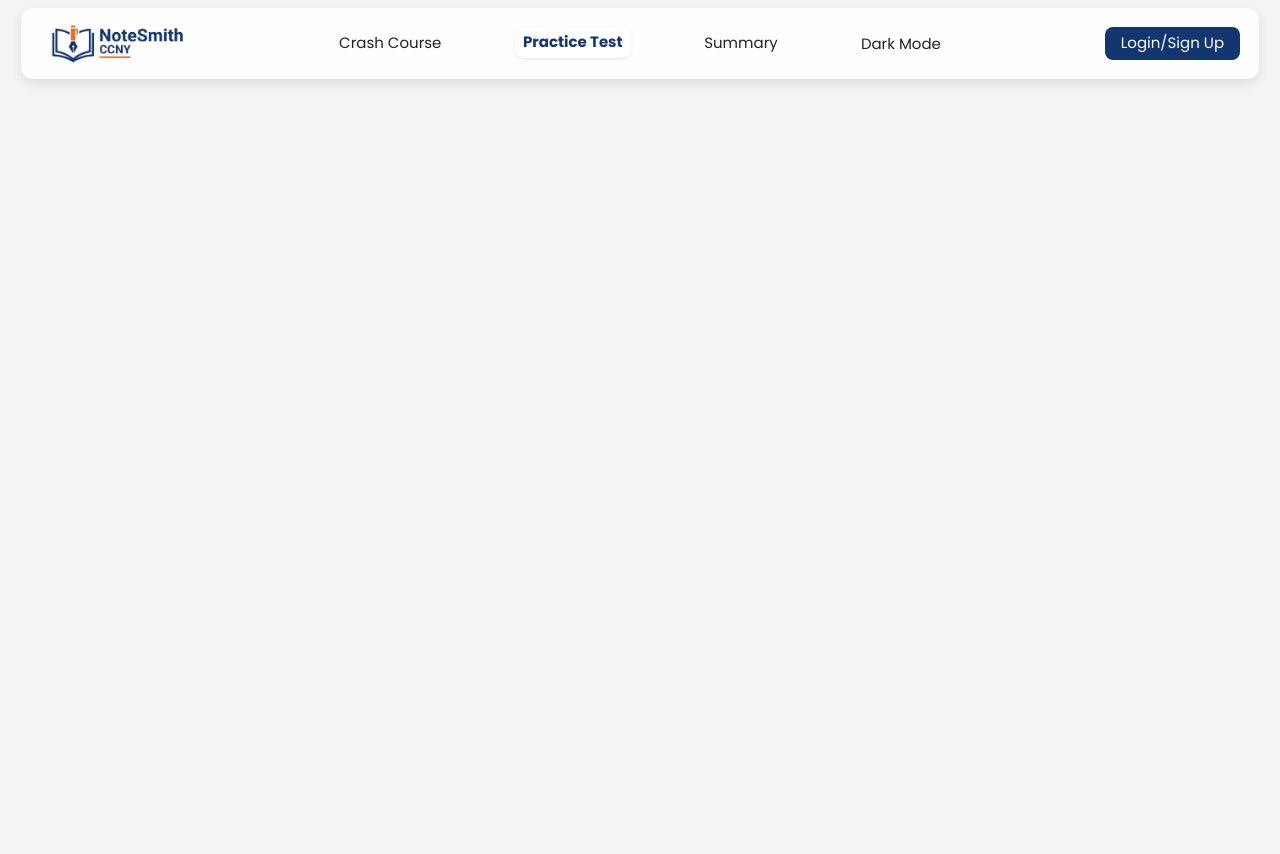
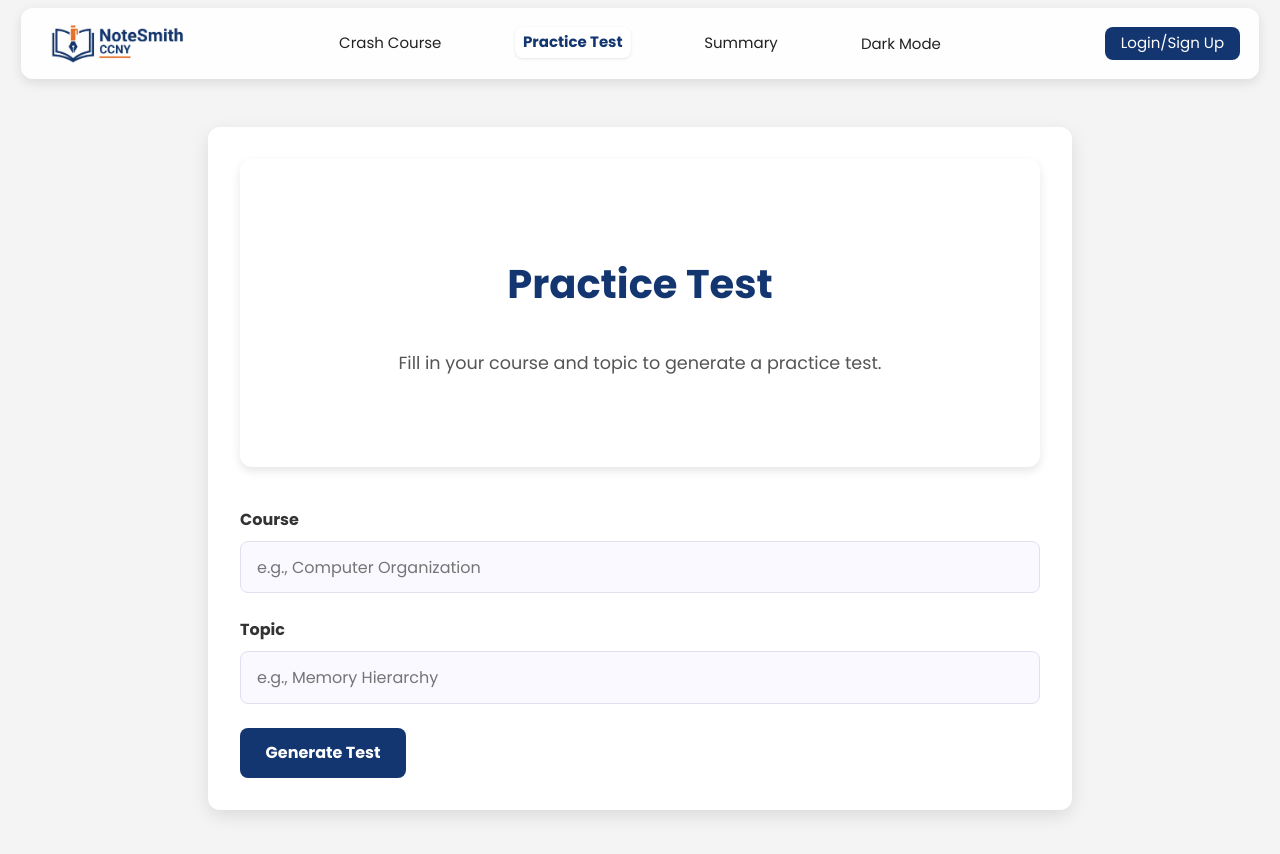
Before and after one commit to Robert-Cabrera/Code7-NoteSmith, a website: page pages/practice_tests.html in a window 1280 px wide. Before the commit the page ends 800 px from the top, so only its background shows below. Drawn offline with Linux system fonts and the light colour scheme.

Commit message:
added form to practice tests

```diff
--- a/pages/practice_tests.html
+++ b/pages/practice_tests.html
@@ -9,40 +9,55 @@
 
 <!DOCTYPE html>
 <html lang="en">
-
 <head>
-    <meta charset="UTF-8">
-    <meta name="viewport" content="width=device-width, initial-scale=1.0">
-    <title>NoteSmith - Practice Test</title>
-    <script src="../scripts/script.js"></script>
-    <link rel="stylesheet" href=".././stylesheets/style.css">
+  <meta charset="UTF-8" />
+  <meta name="viewport" content="width=device-width, initial-scale=1.0" />
+  <title>NoteSmith – Practice Test</title>
+  <link rel="stylesheet" href="../stylesheets/style.css" />
+  <script src="../scripts/script.js" defer></script>
 </head>
-
 <body>
+  <!-- Navigation -->
   <div class="navigation-bar">
     <div class="nav-left">
       <a href="../index.html">
-                <img src="../assets/NoteSmith_logo.png" alt="Logo" class="logo">
+        <img src="../assets/NoteSmith_logo.png" alt="Logo" class="logo" />
       </a>
     </div>
 
     <div class="nav-center">
       <a href="./crash_course.html">Crash Course</a>
-            <a class="active" href="./practice_tests.html">Practice Test</a>
+      <a class="active" aria-current="page" href="./practice_test.html">Practice Test</a>
       <a href="./summary.html">Summary</a>
-            <button id="theme-toggle" class = "theme-toggle">Theme</button>
+      <button id="theme-toggle" class="theme-toggle" type="button">Theme</button>
     </div>
+
     <div class="nav-right">
       <a href="#" id="loginBtn" class="login">Login/Sign Up</a>
     </div>
   </div>
+
+  <!-- Main Container -->
   <div class="practice-test-container">
+    <header class="dashboard-header">
+      <h2>Practice Test</h2>
+      <p>Fill in your course and topic to generate a practice test.</p>
+    </header>
 
+    <!-- Practice Test Form -->
+    <form id="practice-test-form" class="practice-test-form">
+      <div class="form-group">
+        <label for="courseInput">Course</label>
+        <input type="text" id="practiceTestCourseInput" name="course" placeholder="e.g., Computer Organization" required />
+      </div>
+
+      <div class="form-group">
+        <label for="topicInput">Topic</label>
+        <input type="text" id="practiceTestTopicInput" name="topic" placeholder="e.g., Memory Hierarchy" required />
+      </div>
+
+      <button type="submit" id="submitBtn" class="submit-btn">Generate Test</button>
+    </form>
   </div>
 </body>
-
-<body>
-
-</body>
-
 </html>
--- a/stylesheets/style.css
+++ b/stylesheets/style.css
@@ -597,3 +597,74 @@ body {
 
 
 /* Summary Page *------------------------------------------------------------------------------------------*/
+
+/* Practice Test Page Styles -------------------------------------------------------*/
+
+.practice-test-container {
+  max-width: 800px;
+  margin: 3rem auto;
+  padding: 2rem;
+  background: var(--clr_container_bg);
+  border-radius: 12px;
+  box-shadow: 0 6px 18px var(--clr_nav_shadow);
+  transition: background-color 0.3s, box-shadow 0.3s;
+}
+
+/* Form Styling */
+.practice-test-form {
+  display: flex;
+  flex-direction: column;
+  gap: 1.5rem;
+  margin-top: 2rem;
+}
+
+/* Label + Input Group */
+.form-group {
+  display: flex;
+  flex-direction: column;
+}
+
+.form-group label {
+  font-weight: 600;
+  color: var(--clr_text_base);
+  margin-bottom: 0.5rem;
+}
+
+.form-group input {
+  padding: 0.8rem 1rem;
+  font-size: 1rem;
+  font-family: 'Poppins', sans-serif;
+  border: 1px solid var(--clr_output_border);
+  border-radius: 8px;
+  background-color: var(--clr_output_bg);
+  color: var(--clr_text_base);
+  transition: border-color 0.2s ease, background-color 0.2s ease;
+}
+
+.form-group input:focus {
+  border-color: var(--clr_primary);
+  outline: none;
+  background-color: var(--clr_hover_bg);
+}
+
+/* Submit Button */
+.submit-btn {
+  align-self: flex-start;
+  background-color: var(--clr_primary);
+  color: #fff;
+  border: none;
+  border-radius: 8px;
+  padding: 0.8rem 1.6rem;
+  font-family: 'Poppins', sans-serif;
+  font-size: 1rem;
+  font-weight: 600;
+  cursor: pointer;
+  transition: background-color 0.2s ease, transform 0.2s ease;
+}
+
+.submit-btn:hover {
+  background-color: var(--clr_accent);
+  transform: translateY(-2px);
+}
+
+/* End of Practice Test Page Styles -------------------------------------------------------*/
```
Lines whose indentation alone changed are shown as unchanged.
